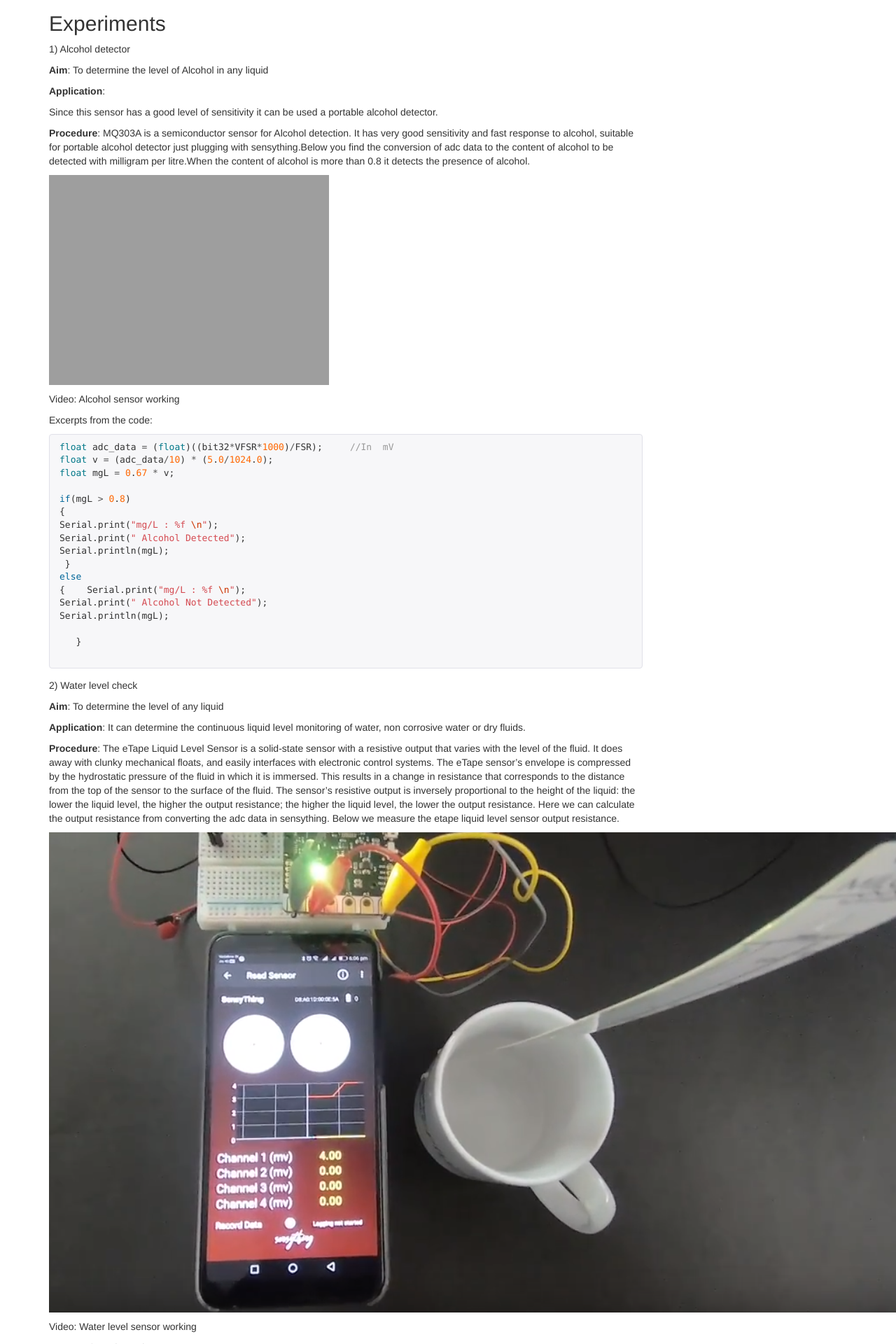
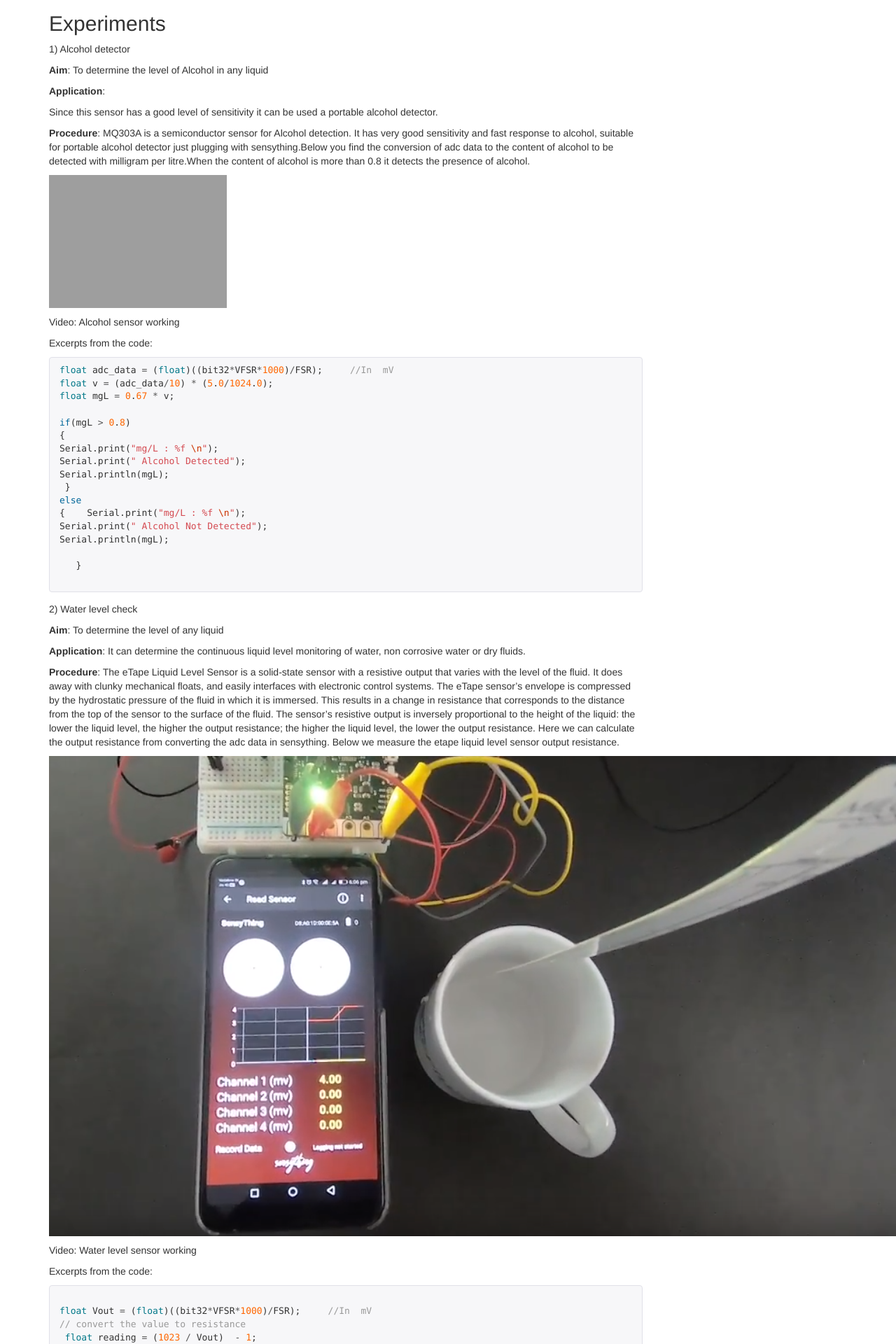
Before and after one commit to Protocentral/protocentral_sensything, a Jekyll site: the page built from docs/index.md, in a window 1280 px wide. Shown: the part 1815-3735 px from the top of the page at 70% size. Built offline with Jekyll 4.4.1, drawn with Linux system fonts in a browser that asks for light colours; nearby versions of some CDN libraries; comment, search, counter and statistics services are not loaded; our own code applies the rules of GitHub Pages for plain Markdown files.

Commit message:
Update index.md

```diff
--- a/docs/index.md
+++ b/docs/index.md
@@ -56,7 +56,7 @@ Since this sensor has a good level of sensitivity it can be used a portable alco
 **Procedure**:
 	MQ303A is a semiconductor sensor for Alcohol detection. It has very good sensitivity and fast response to alcohol, suitable for portable alcohol detector just plugging with sensything.Below you find the conversion of adc data to the content of alcohol to be detected with milligram per litre.When the content of alcohol is more than 0.8 it detects the presence of alcohol.
 
-![Alcohol sensor](images/Alcohol sensor.jpg = 60x20)
+![Alcohol sensor](images/Alcohol sensor.jpg = 60x20){:Height= "20%" width="30%"}
 
 Video: Alcohol sensor working
 
```
